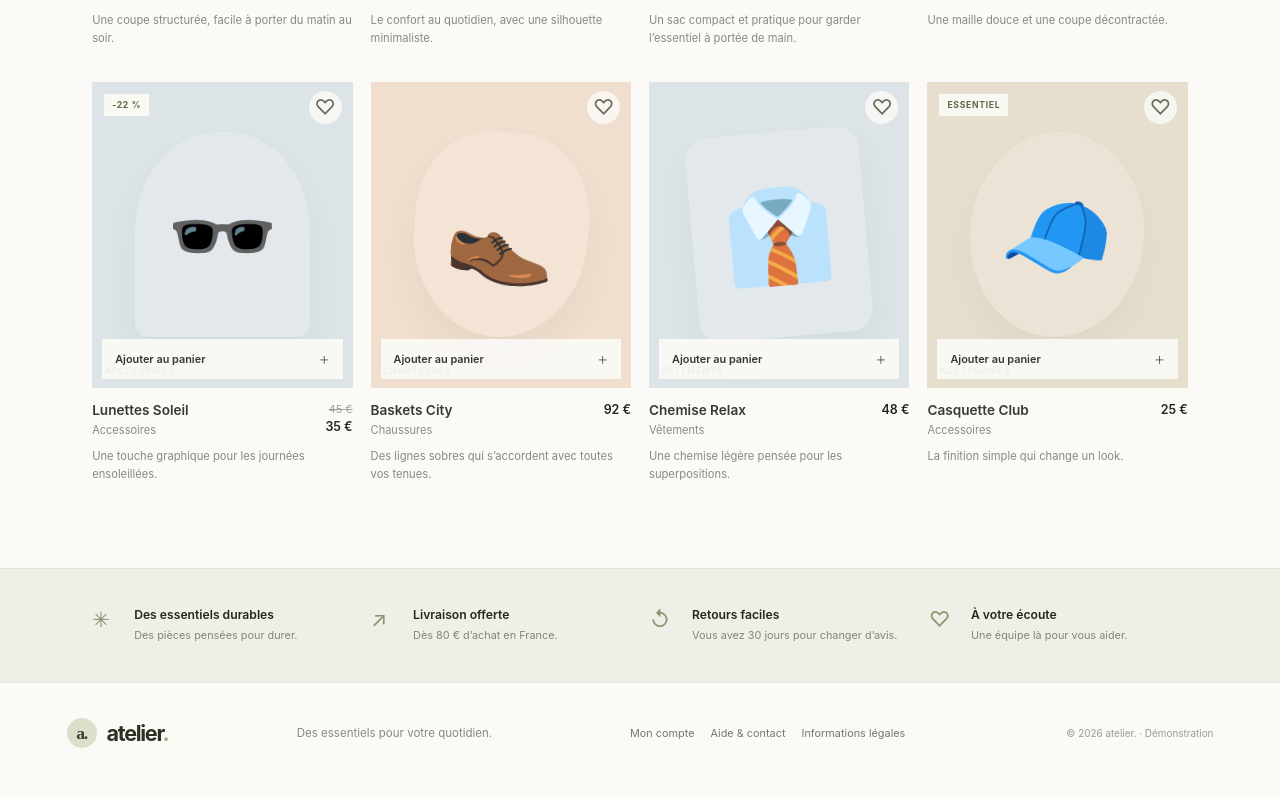
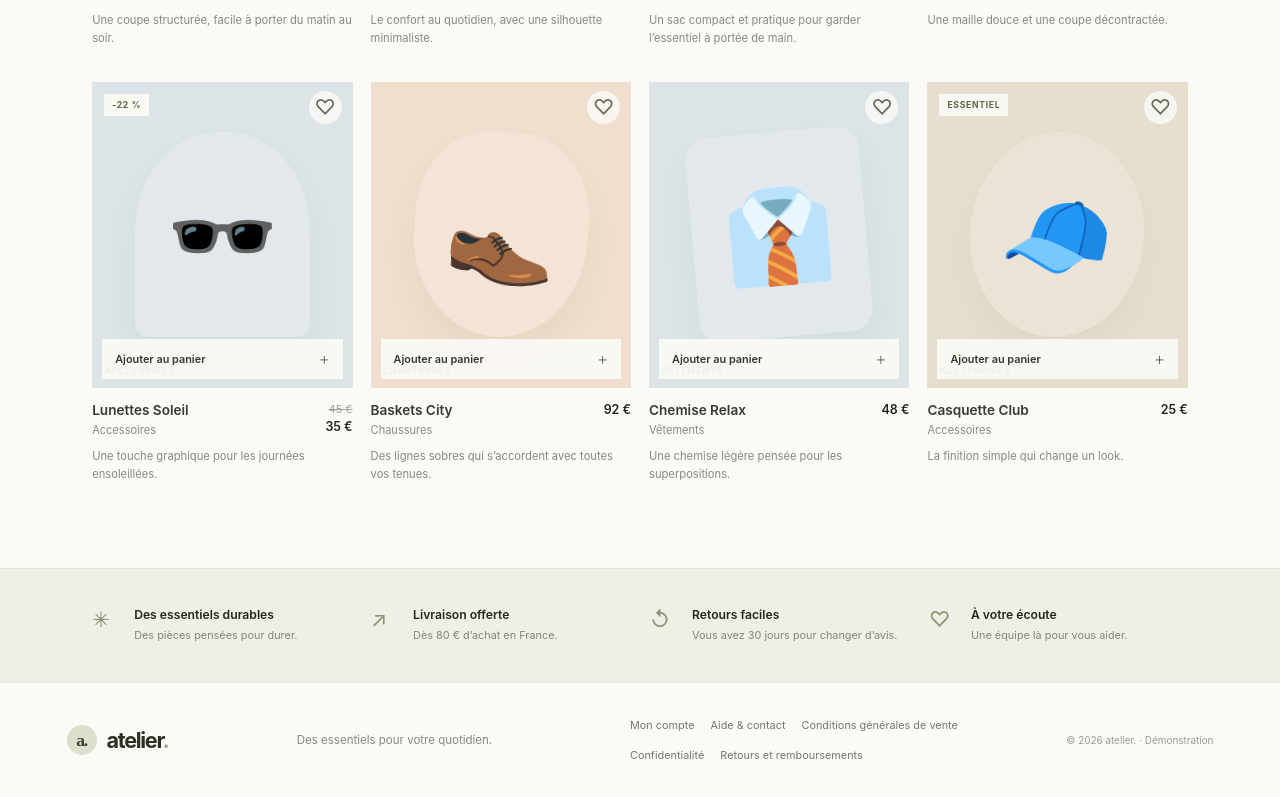
Before and after one commit to steve3rab/Template, a React (Vite) app: page / in a window 1280 px wide. Shown: the part 1323-2120 px from the top of the page. Built offline with nearby package versions, Linux system fonts and the light colour scheme.

Commit message:
feat: link legal pages and seller period filter

```diff
--- a/src/app/App.tsx
+++ b/src/app/App.tsx
@@ -1,6 +1,7 @@
 import { useMemo, useState, type FormEvent } from 'react';
 import { AuthPanel } from '../features/auth/AuthPanel';
 import { SellerWorkspace } from '../features/seller/SellerWorkspace';
+import { LegalPage, type LegalPageKind } from '../features/legal/LegalPage';
 import { useTranslation } from '../shared/i18n';
 import type { Language } from '../shared/i18n';
 
@@ -102,7 +103,7 @@ const money = (value: number) =>
     currency: 'EUR',
     maximumFractionDigits: 0,
   }).format(value);
-type View = 'shop' | 'account' | 'seller' | 'checkout';
+type View = 'shop' | 'account' | 'seller' | 'checkout' | 'legal';
 
 export function App() {
   const { language, setLanguage } = useTranslation();
@@ -118,6 +119,7 @@ export function App() {
   const [checkoutPending, setCheckoutPending] = useState(false);
   const [orderEmail, setOrderEmail] = useState('');
   const [sellerRange, setSellerRange] = useState('30');
+  const [legalPage, setLegalPage] = useState<LegalPageKind>('terms');
   const filteredProducts = useMemo(() => {
     const result = products.filter(
       (product) =>
@@ -624,7 +626,15 @@ export function App() {
           )}
         </section>
       )}
-      {view === 'seller' && <SellerWorkspace range={sellerRange} />}
+      {view === 'seller' && (
+        <>
+          <div className="seller-range-control">
+            <label>Période <select value={sellerRange} onChange={(event) => setSellerRange(event.target.value)}><option value="7">7 jours</option><option value="30">30 jours</option><option value="90">90 jours</option></select></label>
+          </div>
+          <SellerWorkspace range={sellerRange} />
+        </>
+      )}
+      {view === 'legal' && <LegalPage page={legalPage} onBack={() => setView('shop')} />}
       <footer className="store-footer">
         <a
           className="store-brand"
@@ -645,13 +655,9 @@ export function App() {
           <button onClick={() => setNotice('Le centre d’aide sera bientôt disponible.')}>
             Aide & contact
           </button>
-          <button
-            onClick={() =>
-              setNotice('Les mentions légales seront ajoutées avant la mise en production.')
-            }
-          >
-            Informations légales
-          </button>
+          <button onClick={() => { setLegalPage('terms'); setView('legal'); }}>Conditions générales de vente</button>
+          <button onClick={() => { setLegalPage('privacy'); setView('legal'); }}>Confidentialité</button>
+          <button onClick={() => { setLegalPage('returns'); setView('legal'); }}>Retours et remboursements</button>
         </div>
         <span className="copyright">© 2026 atelier. · Démonstration</span>
       </footer>
```
